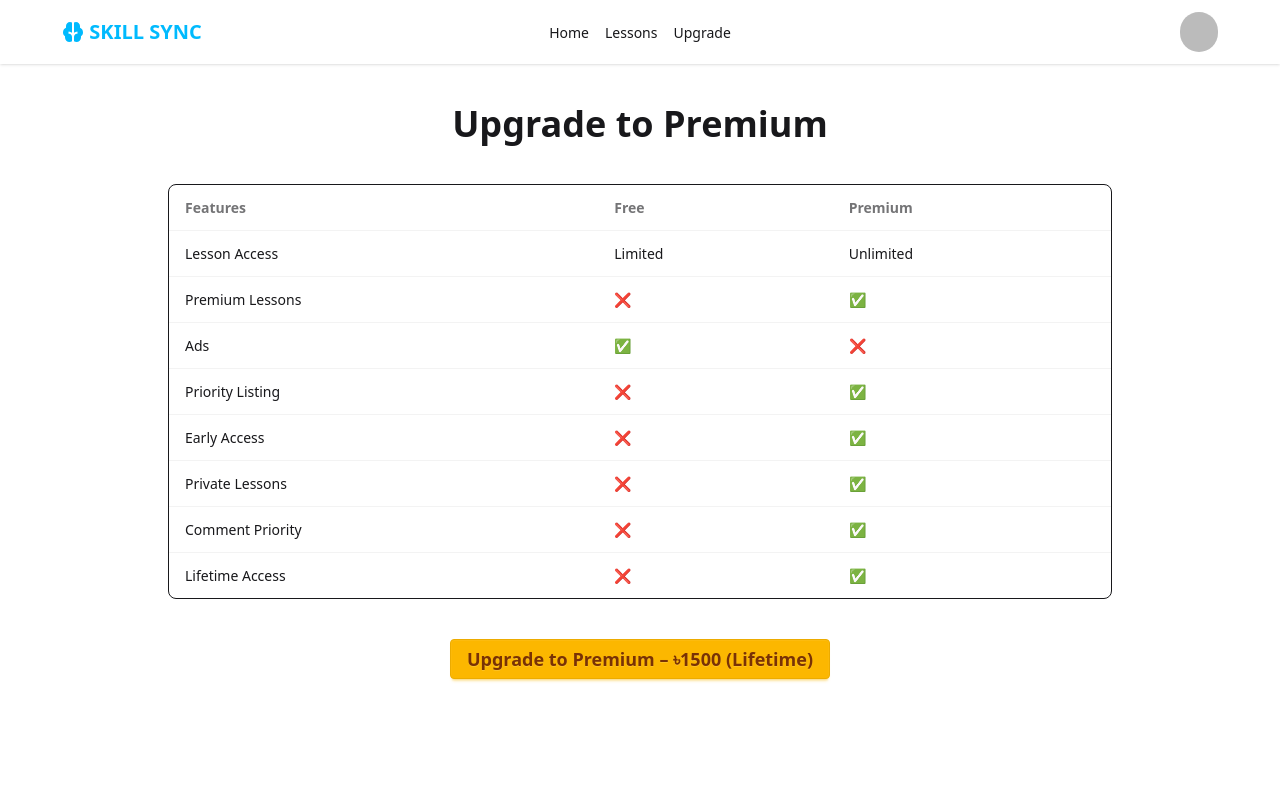
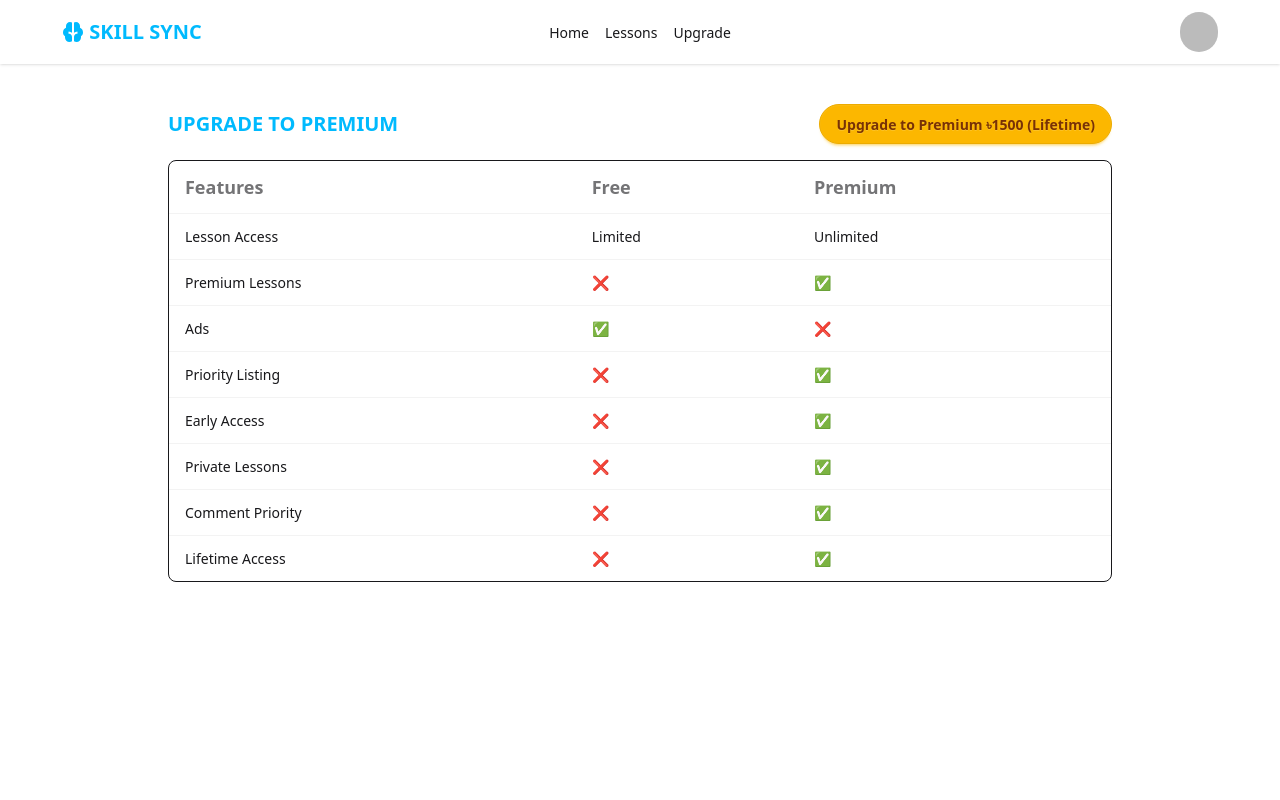
Before and after one commit to roufrubelbd/skill-sync, a React (Vite) app: page /pricing in a window 1280 px wide. Shown: the top 800 px of the page. Built offline with nearby package versions, Linux system fonts and the light colour scheme; no server answers; sample sign-in values are in the browser's storage.

Commit message:
premium role updated

```diff
--- a/src/pages/Payment/Pricing.jsx
+++ b/src/pages/Payment/Pricing.jsx
@@ -25,15 +25,29 @@ const Pricing = () => {
 
   return (
     <div className="max-w-5xl mx-auto p-10">
-      <h1 className="text-4xl font-bold text-center mb-10">
-        Upgrade to Premium
-      </h1>
+      <div className="flex flex-col md:flex-row md:items-center md:justify-between gap-4 mb-4 ">
+        <div>
+          <h1 className="text-xl font-bold text-center text-info uppercase">
+            Upgrade to Premium
+          </h1>
+        </div>
 
-      {/* ✅ Comparison Table */}
+        {/*  Stripe Button */}
+        <div className="text-center">
+          <button
+            onClick={handleUpgrade}
+            className="btn btn-warning hover:btn-info rounded-full"
+          >
+            Upgrade to Premium ৳1500 (Lifetime)
+          </button>
+        </div>
+      </div>
+
+      {/*  Comparison Table */}
       <div className="overflow-x-auto">
         <table className="table w-full border">
           <thead>
-            <tr>
+            <tr className="md:font-bold md:text-lg">
               <th>Features</th>
               <th>Free</th>
               <th>Premium</th>
@@ -83,13 +97,6 @@ const Pricing = () => {
           </tbody>
         </table>
       </div>
-
-      {/* ✅ Stripe Button */}
-      <div className="text-center mt-10">
-        <button onClick={handleUpgrade} className="btn btn-warning text-lg">
-          Upgrade to Premium – ৳1500 (Lifetime)
-        </button>
-      </div>
     </div>
   );
 };
```
Also changed, not shown: src/contexts/AuthProvider.jsx (+0 -73 lines).
